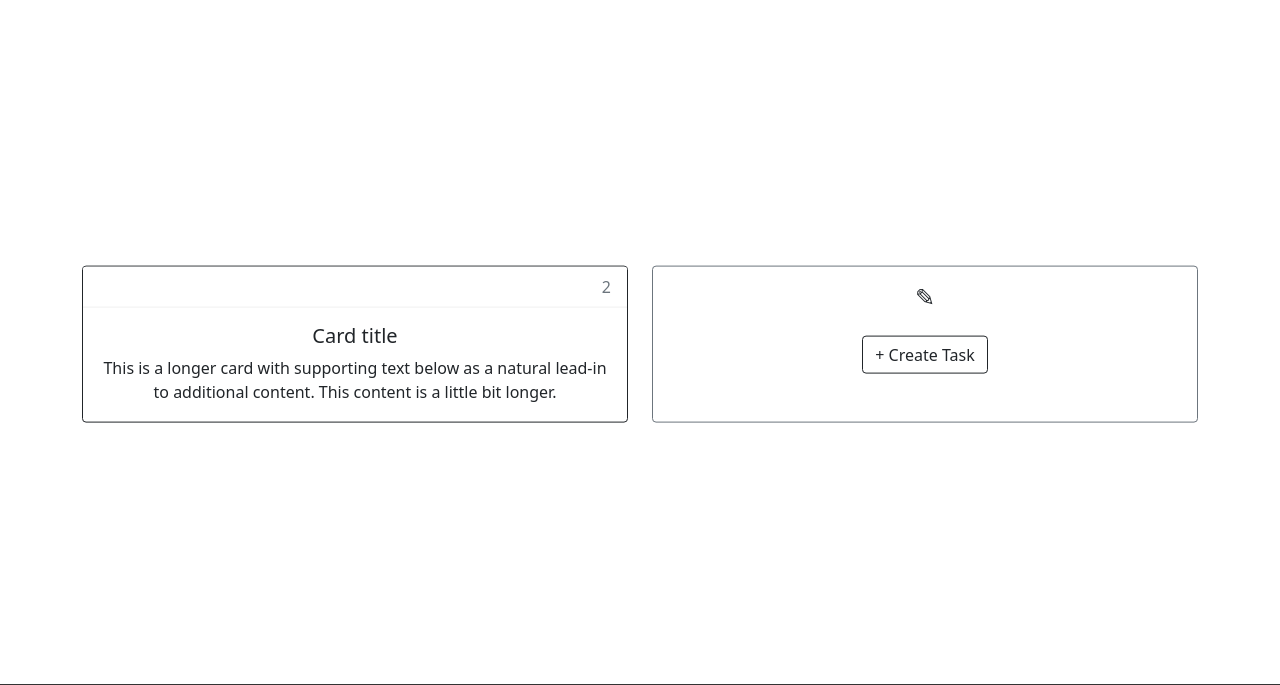
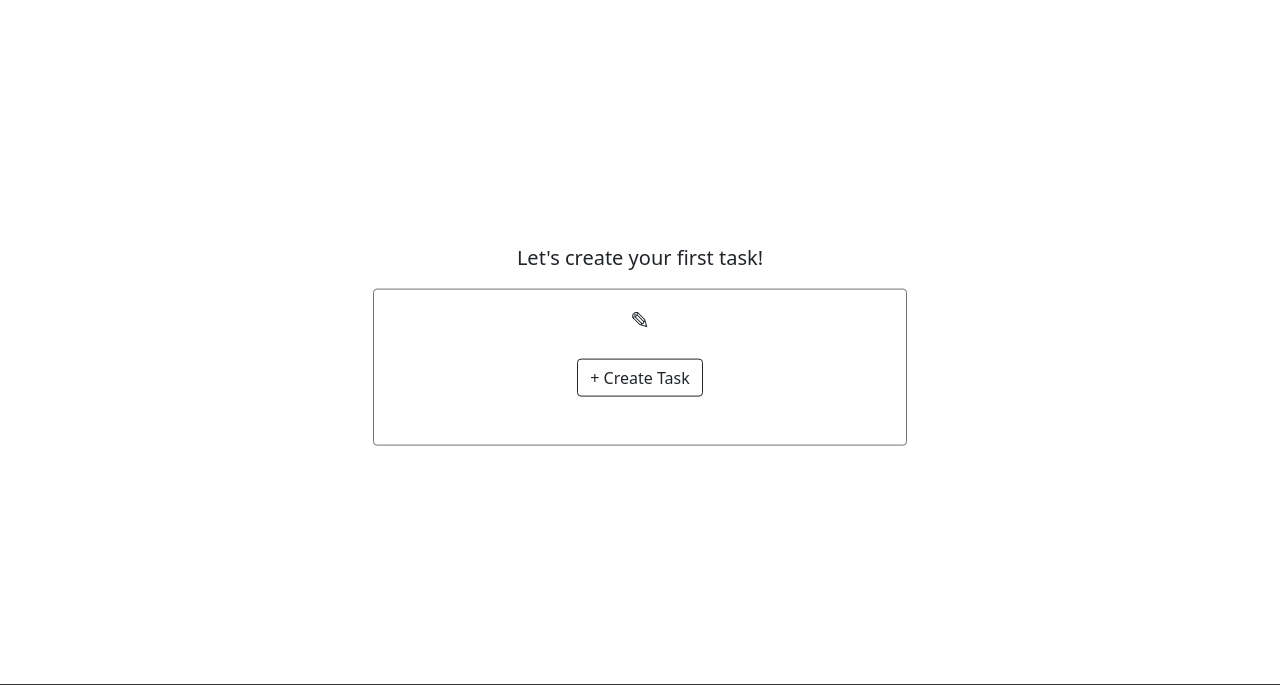
Before and after one commit to fentybit/NoteToSelf, a Flask app: template templates/index.html in a window 1280 px wide. Shown: the part 56-741 px from the top of the page. Run offline with Flask 2, Linux system fonts and the light colour scheme; the template is opened without the code that fills it, so the values that code supplies are empty; a user stored in the database is signed in; some libraries are stand-ins or nearby versions.

Commit message:
feat: todos.html, revise index logic

```diff
--- a/app.py
+++ b/app.py
@@ -20,8 +20,18 @@ Session(app)
 
 db = SQL("sqlite:///notetoself.db")
 
+
 @app.route("/")
 def index():
+  print(session)
+  if session and session["user_id"]:
+    todos = db.execute("SELECT * FROM todos WHERE user_id = ?", session["user_id"])
+
+    if not todos:
+      return render_template("index.html")
+    else:
+      return redirect("/todos")
+
   return render_template("index.html")
 
 
@@ -58,8 +68,19 @@ def logout():
 @login_required
 def new():
   if request.method == "POST":
-    # do something here
-    return redirect("/")
+    priority = request.form.get("priority")
+    title = request.form.get("title")
+    description = request.form.get("description")
+    user_id = session["user_id"]
+
+    if not priority:
+      return apology("Please include task priority")
+    elif title == "":
+      return apology("Please include task title")
+
+    db.execute("INSERT INTO todos (user_id, priority, title, description) VALUES (?, ?, ?, ?)", user_id, priority, title, description)
+
+    return redirect("/todos")
 
   else:
     return render_template("new.html")
@@ -87,3 +108,14 @@ def register():
 
   else:
     return render_template("register.html")
+
+
+@app.route("/todos")
+@login_required
+def todos():
+  todos = db.execute("SELECT * FROM todos WHERE user_id = ? ORDER BY priority ASC", session["user_id"])
+
+  for task in todos:
+    print(task['priority'])
+
+  return render_template("todos.html", todos=todos)
--- a/templates/index.html
+++ b/templates/index.html
@@ -2,22 +2,13 @@
 
 {% block main %}
   {% if session["user_id"] %}
-   <div class="row row-cols-1 row-cols-md-2 g-4">
-      <div class="col">
-        <div class="card border-dark h-100">
-         <div class="card-header text-secondary text-end bg-white">2</div>
-          <div class="card-body ">
-            <h5 class="card-title">Card title</h5>
-            <p class="card-text">This is a longer card with supporting text below as a natural lead-in to additional content. This content is a little bit longer.</p>
-          </div>
-        </div>
-      </div>
-
+    <p class="lead">Let's create your first task!</p>
+    <div class="row mx-auto w-50">
       <div class="col">
         <div class="card border-secondary h-100">
           <div class="card-body">
             <h4 class="card-title">✎</h4>
-            <p class="card-body align-items-center d-flex justify-content-center"><a href="/new" class="btn btn-outline-dark">+ Create Task</a></p>
+            <p class="card-body"><a href="/new" class="btn btn-outline-dark">+ Create Task</a></p>
           </div>
         </div>
       </div>
--- a/templates/new.html
+++ b/templates/new.html
@@ -1,13 +1,14 @@
 {% extends "layout.html" %}
 
 {% block main %}
+  <form action="/new" method="post">
     <div class="row row-cols-1">
       <div class="col">
         <div class="card border-dark h-100">
           <div class="card-header text-end">
             <label for="priority">Set Priority &nbsp;</label>
             <select id="priority" name="priority">
-          <option disabled value="" selected />
+              <option disabled value="none" selected />
               <option value="1">☆☆☆</option>
               <option value="2">☆☆</option>
               <option value="3">☆</option>
@@ -27,4 +28,5 @@
         </div>
       </div>
     </div>
+  </form>
 {% endblock %}
```
Also changed, not shown: templates/todos.html (added, +40 -0 lines), README.md, notetoself.db, 2 other files. Lines whose indentation alone changed are shown as unchanged.
